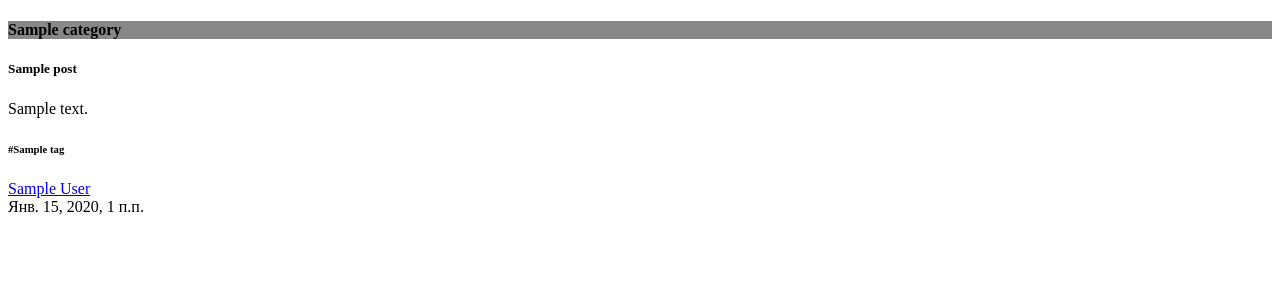
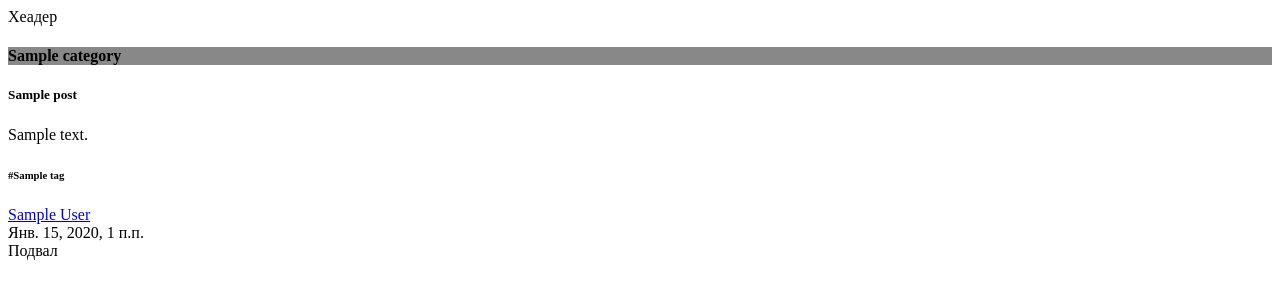
Before and after one commit to MaximBotkin/django_lyceum_plus, a Django app: page / in a window 1280 px wide. Shown: the top 300 px of the page. Run offline with Django 3.2, Linux system fonts and the light colour scheme; tables that the repository leaves empty hold one stand-in row (values such as "Sample post").

Commit message:
again pep8

```diff
--- a/web/templates/footer.html
+++ b/web/templates/footer.html
@@ -0,0 +1 @@
+<footer>Подвал</footer>
--- a/web/templates/header.html
+++ b/web/templates/header.html
@@ -0,0 +1 @@
+<header>Хеадер</header>
```
Also changed, not shown: web/templates/posts/home.html (line endings or trailing spaces).
